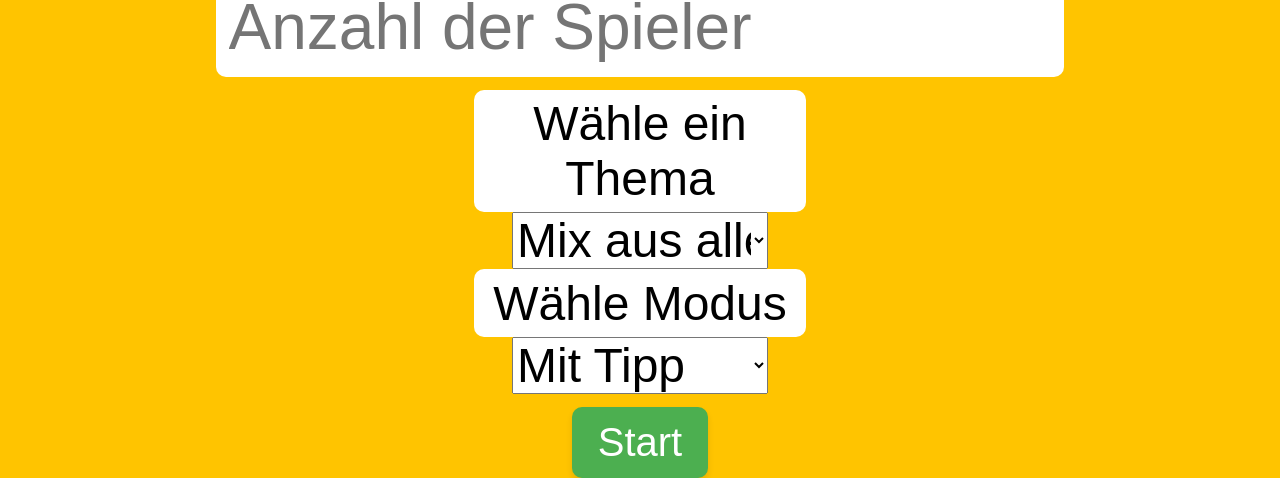
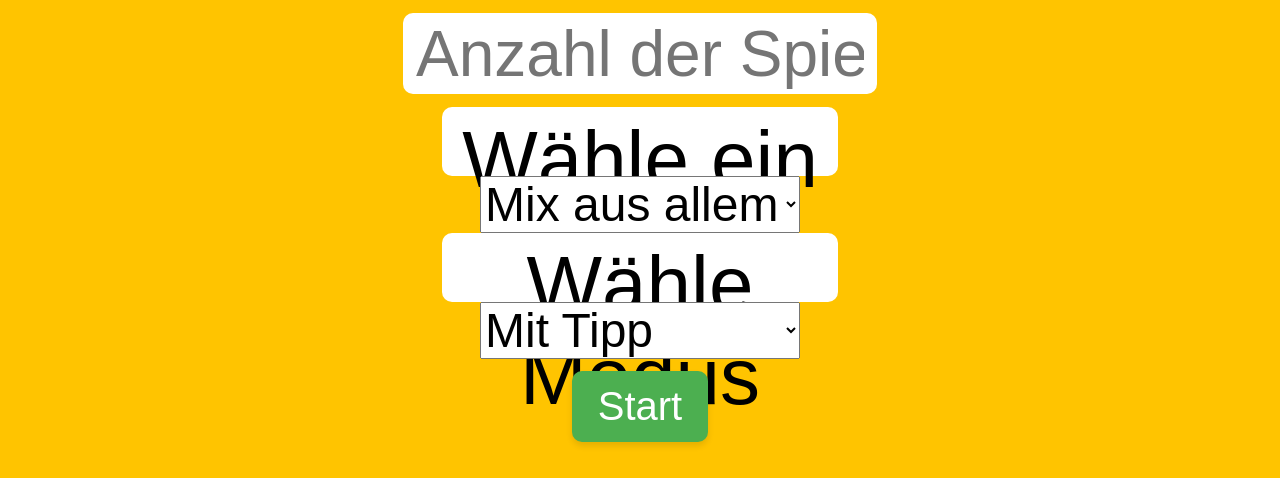
Before and after one commit to BagratToro/GameDevelopment, a plain HTML site: page ImpostorGame/index.html in a window 1280 px wide. Shown: the part 331-809 px from the top of the page. Drawn offline with Linux system fonts and the light colour scheme.

Commit message:
Design changes
Labels are now depended from the window size.

```diff
--- a/ImpostorGame/gameDesign.css
+++ b/ImpostorGame/gameDesign.css
@@ -107,6 +107,8 @@ button {
 }
 
 input {
+  height: 7%;
+  width: 35%;
   font-size: 400%; /*20px*/
   font-family: sans-serif;
   padding: 1%;
@@ -122,9 +124,10 @@ h1 {
 }
 
 label {
-  width: 25vw;
+  width: 30%;
+  height: 7%;
   background-color:#ffffff;
-  font-size: 300%;
+  font-size: 500%;
   text-align: center;
   padding: 0.5%;
   border: none;
@@ -132,7 +135,7 @@ label {
 }
 
 select {
-  width: 20vw;
+  width: 25%;
   font-size: 300%;
 }
 
@@ -150,6 +153,9 @@ select {
 
 .bottomSpace {
   margin-bottom: 1%;
+  width: 100vw;
+  text-align: center;
+  /* height: 100vh; */
 }
 
 /*#message {
```
